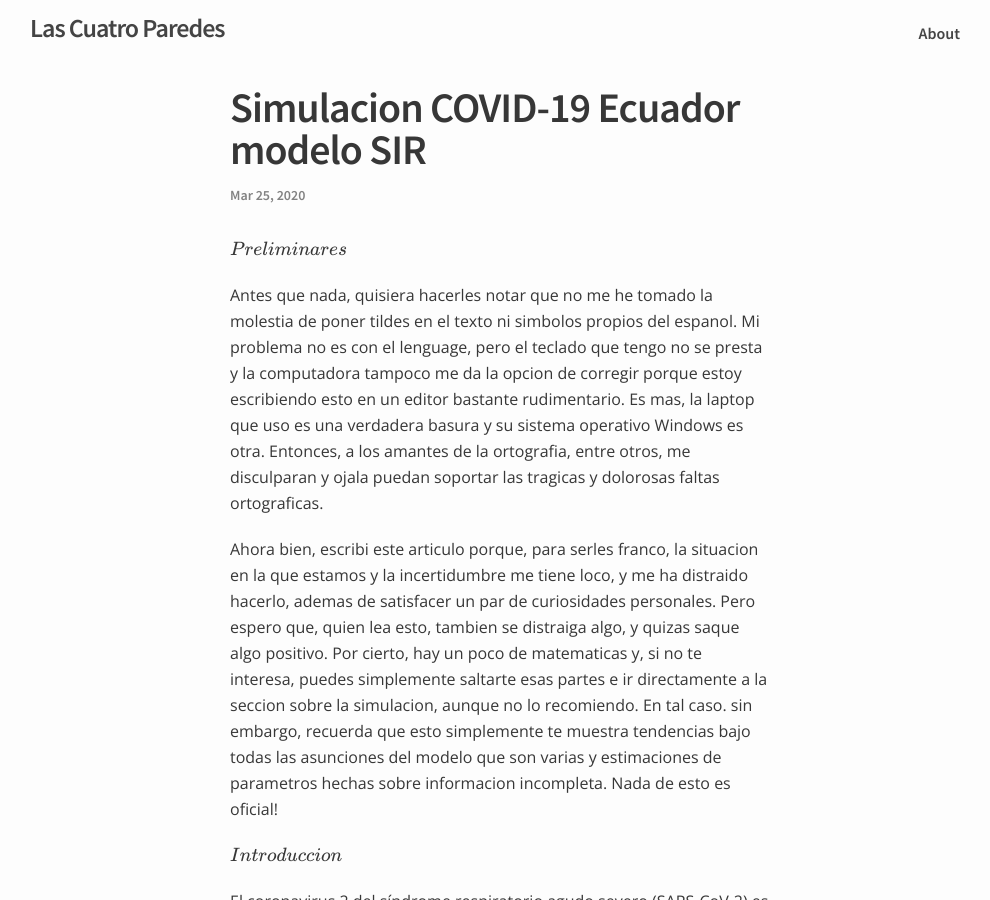
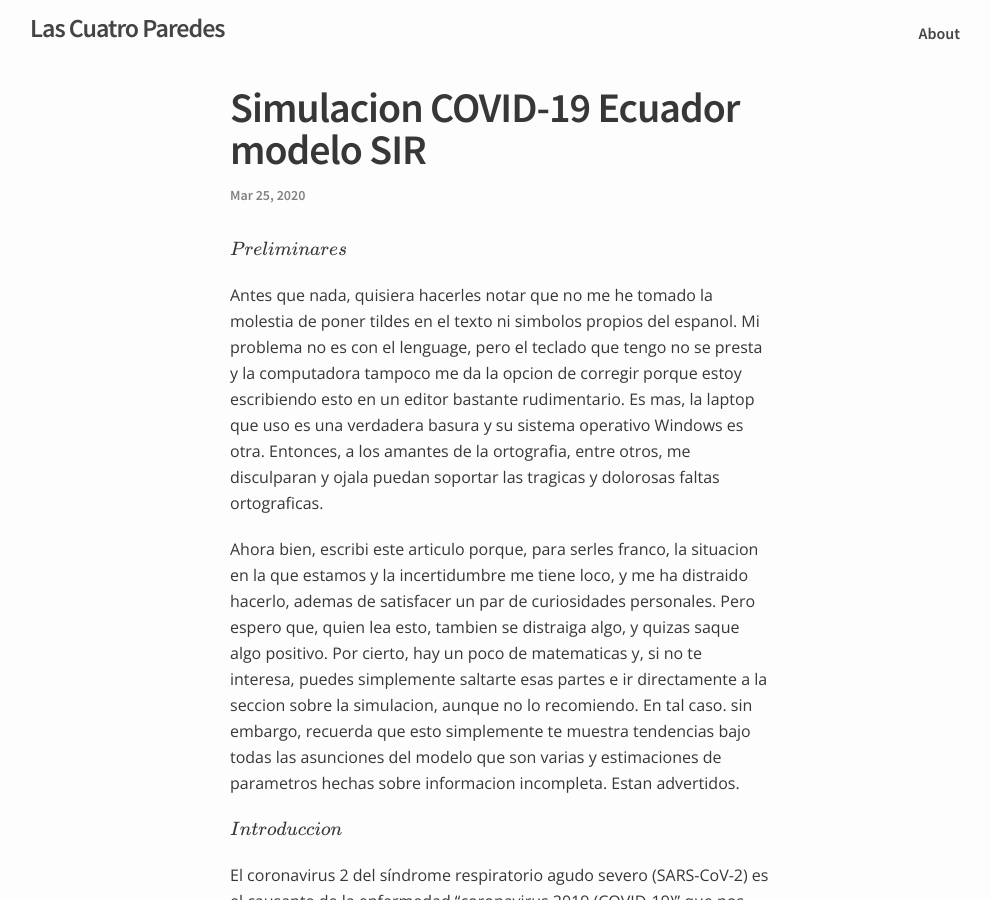
Before and after one commit to Caquita-beep/Caquita-beep.github.io, a Jekyll site: the page built from _posts/2020-03-27-Simulacion-COVID-19-Ecuador-con-modelo-SIR.md, in a window 1280 px wide and 900 px high. Shown: the whole window, without its empty margins (140-1130 px from the left). Built offline with Jekyll 4.4.1, drawn with Linux system fonts in a browser that asks for light colours; formulas are drawn with MathJax 3; a script that is not in the unit is left out.

Commit message:
Update 2020-03-27-Simulacion-COVID-19-Ecuador-con-modelo-SIR.md

```diff
--- a/_posts/2020-03-27-Simulacion-COVID-19-Ecuador-con-modelo-SIR.md
+++ b/_posts/2020-03-27-Simulacion-COVID-19-Ecuador-con-modelo-SIR.md
@@ -9,7 +9,7 @@ $Preliminares$
 
 Antes que nada, quisiera hacerles notar que no me he tomado la molestia de poner tildes en el texto ni simbolos propios del espanol. Mi problema no es con el lenguage, pero el teclado que tengo no se presta y la computadora tampoco me da la opcion de corregir porque estoy escribiendo esto en un editor bastante rudimentario. Es mas, la laptop que uso es una verdadera basura y su sistema operativo Windows es otra. Entonces, a los amantes de la ortografia, entre otros, me disculparan y ojala puedan soportar las tragicas y dolorosas faltas ortograficas.
 
-Ahora bien, escribi este articulo porque, para serles franco, la situacion en la que estamos y la incertidumbre me tiene loco, y  me ha distraido hacerlo, ademas de satisfacer un par de curiosidades personales. Pero espero que, quien lea esto, tambien se distraiga algo, y quizas saque algo positivo. Por cierto, hay un poco de matematicas y, si no te interesa, puedes simplemente saltarte esas partes e ir directamente a la seccion sobre la simulacion, aunque no lo recomiendo. En tal caso. sin embargo, recuerda que esto simplemente te muestra tendencias bajo todas las asunciones del modelo que son varias y estimaciones de parametros hechas sobre informacion incompleta. Nada de esto es oficial!
+Ahora bien, escribi este articulo porque, para serles franco, la situacion en la que estamos y la incertidumbre me tiene loco, y  me ha distraido hacerlo, ademas de satisfacer un par de curiosidades personales. Pero espero que, quien lea esto, tambien se distraiga algo, y quizas saque algo positivo. Por cierto, hay un poco de matematicas y, si no te interesa, puedes simplemente saltarte esas partes e ir directamente a la seccion sobre la simulacion, aunque no lo recomiendo. En tal caso. sin embargo, recuerda que esto simplemente te muestra tendencias bajo todas las asunciones del modelo que son varias y estimaciones de parametros hechas sobre informacion incompleta. Estan advertidos.
 
 $Introduccion$
 
```
